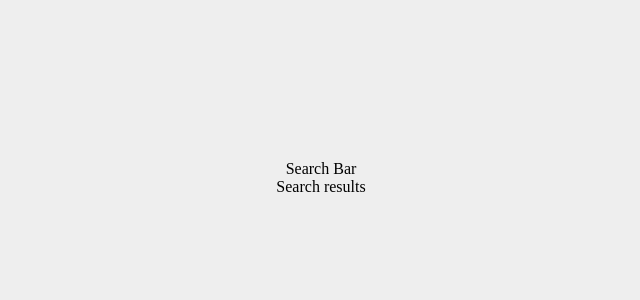
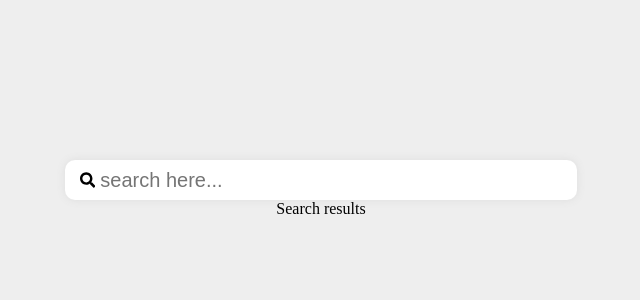
Before and after one commit to hpeter19/SearchBar, a React (Vite) app: page / in a window 1280 px wide. Shown: the top 300 px of the page, without its empty margins (319-959 px from the left). Built offline with nearby package versions, Linux system fonts and the light colour scheme.

Commit message:
styling the search bar

```diff
--- a/package.json
+++ b/package.json
@@ -11,7 +11,8 @@
   },
   "dependencies": {
     "react": "^19.0.0",
-    "react-dom": "^19.0.0"
+    "react-dom": "^19.0.0",
+    "react-icons": "^5.5.0"
   },
   "devDependencies": {
     "@eslint/js": "^9.21.0",
--- a/src/App.jsx
+++ b/src/App.jsx
@@ -2,12 +2,13 @@
 
 
 import './App.css'
+import { SearchBar } from './components/searchBar';
 
 function App() {
    return(
     <div className='App'>
        <div className='search-bar-container'>
-           <div>Search Bar</div>
+              <SearchBar />
              <div>Search results</div>
        </div>
     </div>
--- /dev/null
+++ b/src/components/searchBar.css
@@ -0,0 +1,19 @@
+.input-wrapper{
+    background-color: white;
+    width: 100%;
+    border-radius: 10px;
+    height: 2.5rem;
+    padding: 0 15px;
+    box-shadow: 0px 0px 8px #ddd;
+    display: flex;
+    align-items: center;
+}
+
+input{
+    background-color: transparent;
+    border: none;
+    height: 100%;
+    font-size: 1.25rem;
+    width: 100%;
+    margin-left: 5px;
+}
--- /dev/null
+++ b/src/components/searchBar.jsx
@@ -0,0 +1,12 @@
+import React from "react";
+import { FaSearch } from "react-icons/fa";
+import "./searchBar.css";
+
+export const SearchBar = () => {
+  return (
+    <div className="input-wrapper">
+      <FaSearch id="search-icon" />
+      <input placeholder="search here..." />
+    </div>
+  );
+}
```
Also changed, not shown: 1 other file (tests, documents, lock files or other folders).
